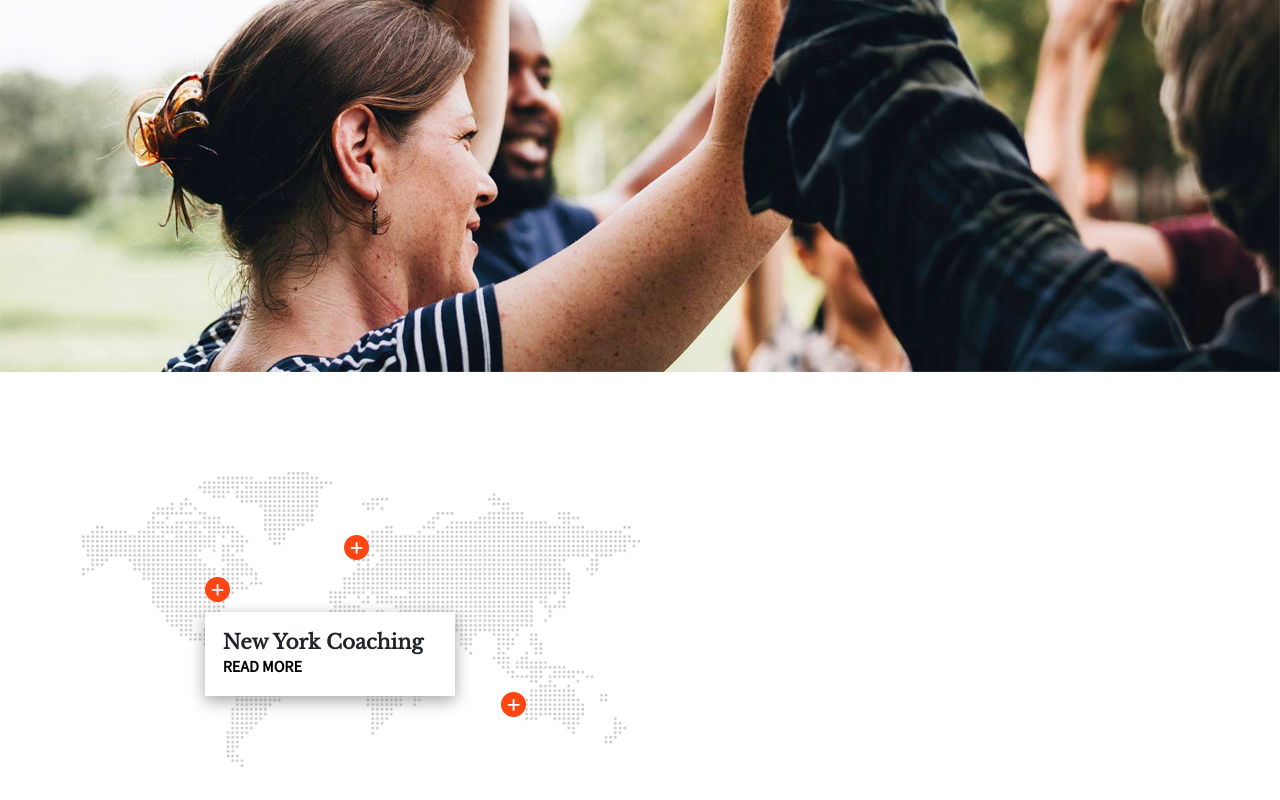
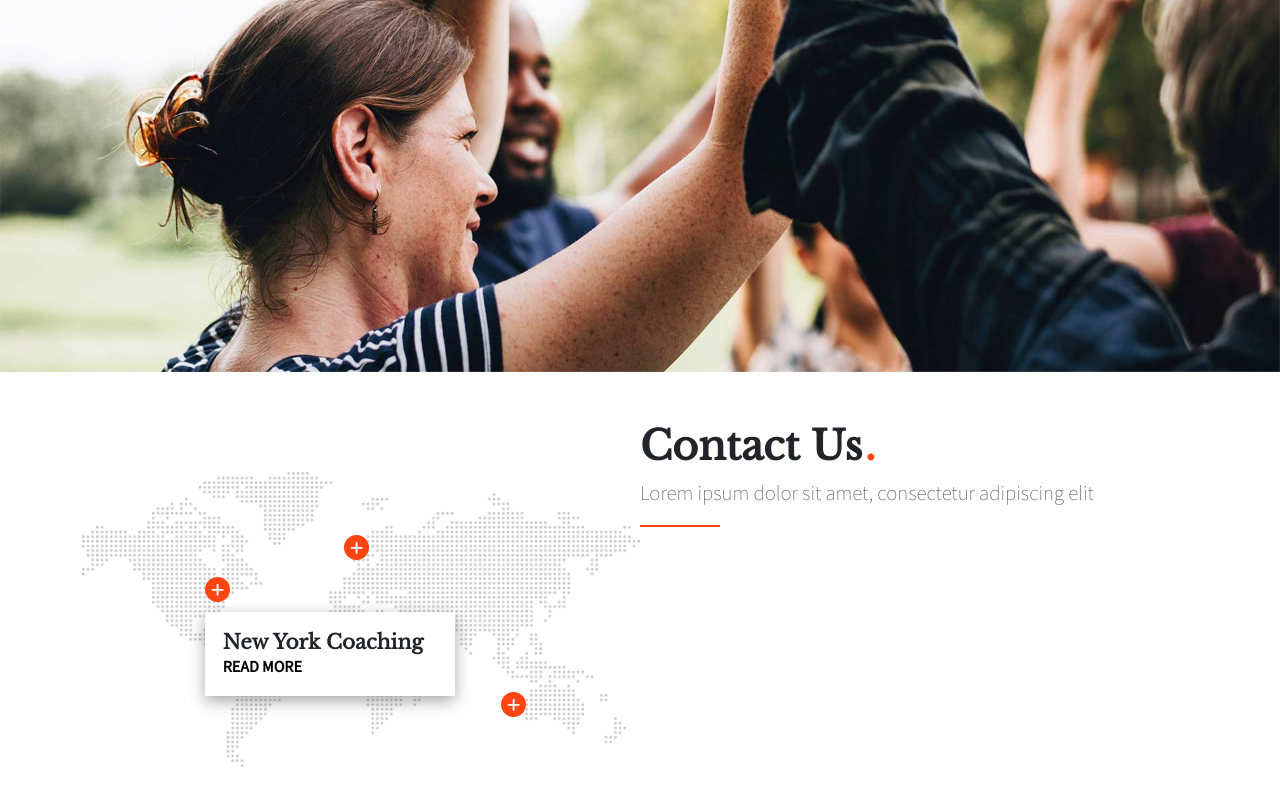
Before and after one commit to raffaelecapaldo/proj-html-vuejs, a Vue app: page / in a window 1280 px wide. Shown: the part 5584-6384 px from the top of the page. Built offline with nearby package versions, Linux system fonts and the light colour scheme; a web font is replaced by a local one.

Commit message:
Added form title

```diff
--- a/src/assets/styles/general.scss
+++ b/src/assets/styles/general.scss
@@ -17,7 +17,9 @@ body {
     color: black;
     text-transform: uppercase;
     font-weight: bold;
-
+    &:hover {
+      color:$orange;
+    }
 
   }
 
--- a/src/components/sub/ContactUs.vue
+++ b/src/components/sub/ContactUs.vue
@@ -1,6 +1,6 @@
 <template>
     <div class="contact-us">
-        <div class="container">
+        <div class="container d-flex justify-content-between">
             <div class="map">
                 <img class="img-fluid" src="/img/h1-contact-rev-01.png" alt="map">
                 <div class="pointer l1">
@@ -19,7 +19,14 @@
                     <img src="/img/h1-contact-rev-02.png" alt="pointer">
                 </div>
             </div>
-            <div class="form"></div>
+            <div class="form">
+                <div class="title">
+                    <h2 class="black-title fs-1">Contact Us <span class="orange-dot">.</span></h2>
+                    <p class="subtext">Lorem ipsum dolor sit amet, consectetur adipiscing elit</p>
+                    <div class="orange-line mb-3"></div>
+                </div>
+
+            </div>
         </div>
     </div>
 </template>
@@ -38,8 +45,20 @@
 }
 
 .map {
+
     width: 50%;
     position:relative;
+}
+
+.form {
+    width: 50%;
+    margin-top:-50px;
+
+    .title {
+        .orange-dot {
+            margin-left:-9px;
+        }
+    }
 }
 
 .pointer {
```
